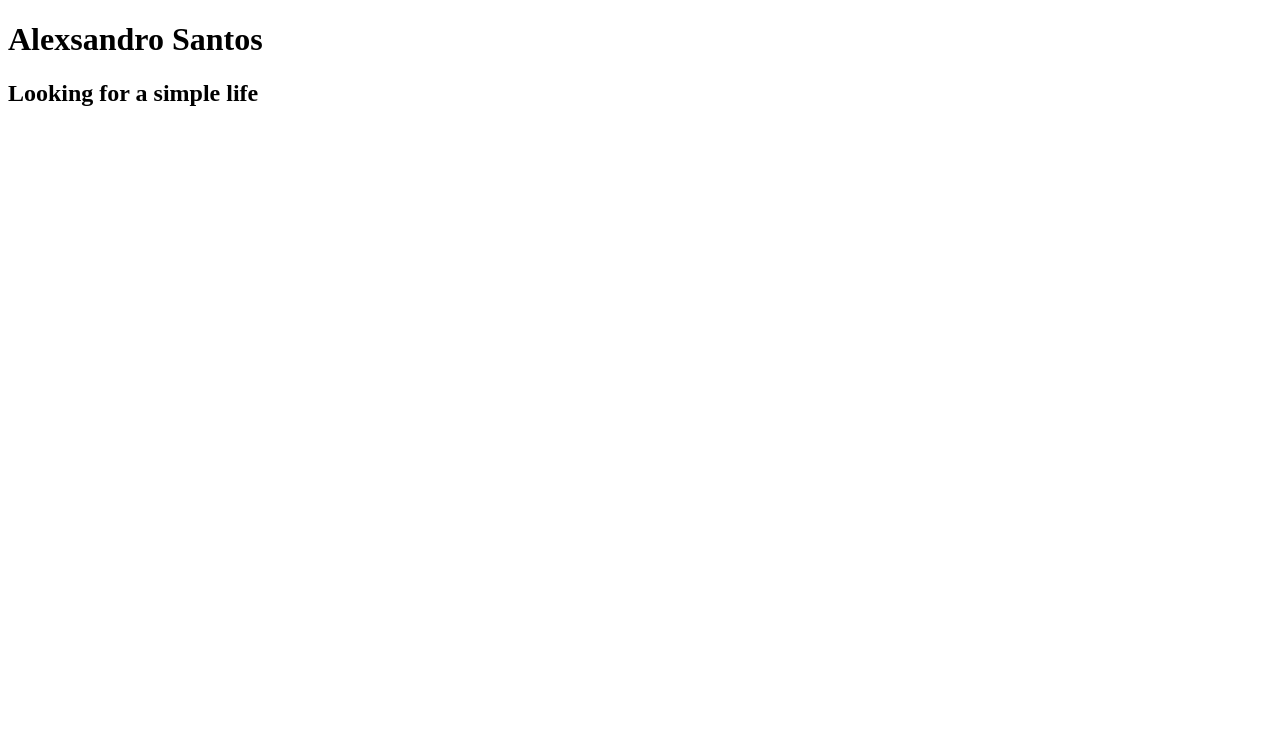
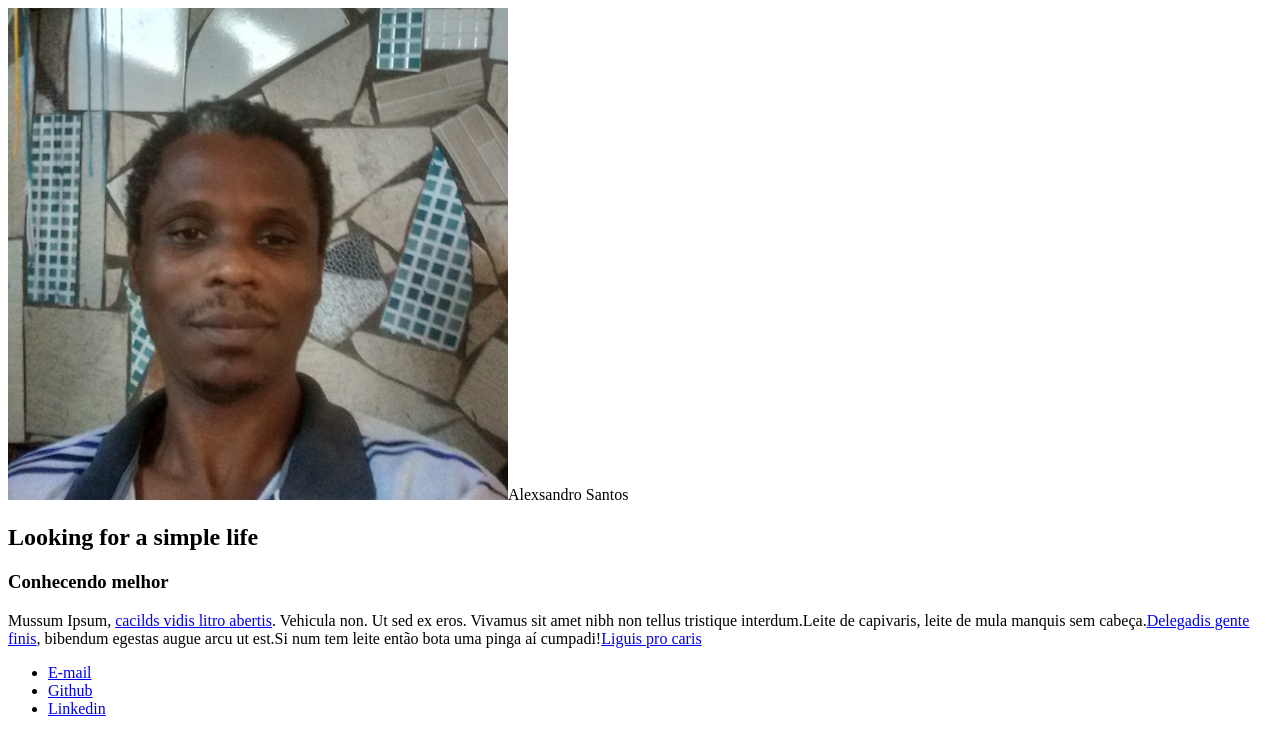
Before and after one commit to alexsandrosantos35/bootcamp_take_blip, a plain HTML site: page introducao_a_criacao_de_web_com_html5_e_css3/idex.html in a window 1280 px wide. Drawn offline with Linux system fonts and the light colour scheme.

Commit message:
alterações no index e inserçào da foto de perfil

```diff
--- a/introducao_a_criacao_de_web_com_html5_e_css3/idex.html
+++ b/introducao_a_criacao_de_web_com_html5_e_css3/idex.html
@@ -9,17 +9,33 @@
 
 <body>
   <header>
+    <img src="perfil.jpg" alt="uma fotografia de um homem negro de 43 anos e ranzinza."
     <h1>Alexsandro Santos</h1>
   </header>
-  <section><header>
+  <section>
+    <header>
     <h2>Looking for a simple life</h2>
   </header>
 <article>
   <header>
-    <h3></3>
+    <h3>Conhecendo melhor</3>
   </header>
+  <p>
+    Mussum Ipsum, <a href="https://www.github.com/alexsandrosantos35/" target="_blank">cacilds vidis litro abertis</a>. Vehicula non. Ut sed ex eros. Vivamus sit amet nibh non tellus tristique interdum.Leite de capivaris, leite de mula manquis sem cabeça.<a href="https://www.linkedin.com/in/alexsandro-santos-ad27b7170" target="_blank">Delegadis gente finis</a>, bibendum egestas augue arcu ut est.Si num tem leite então bota uma pinga aí cumpadi!<a href="tel:02171981651553" target="_blank">Liguis pro caris</a>
+  </p>
 </article>
 </section>
+<footer>
+  <ul>
+    <li><a href="mailto:alexsandrosantos35@gmail.com" target="_blank">E-mail</a></li>
+    <li><a href="https://www.github.com/alexsandrosantos35" taget="_blank">Github</a></li>
+    <li>
+      <a href="https://www.linkedin.com/in/alexsandro-santos-ab27b7170" target="_blank">Linkedin</a></li>
+
+    </li>
+
+  </ul>
+</footer>
 </body>
 
 </html>
```
Also changed, not shown: introducao_a_criacao_de_web_com_html5_e_css3/perfil.jpg (added).
